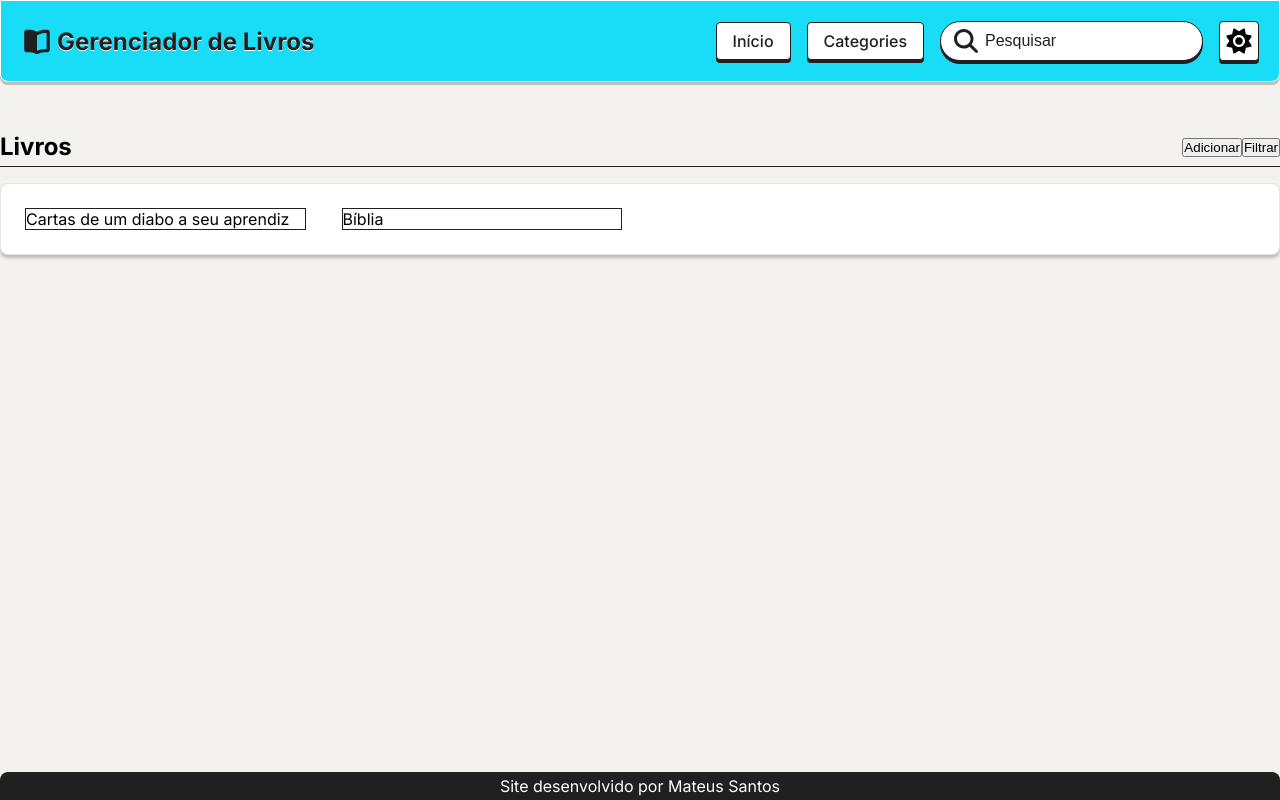
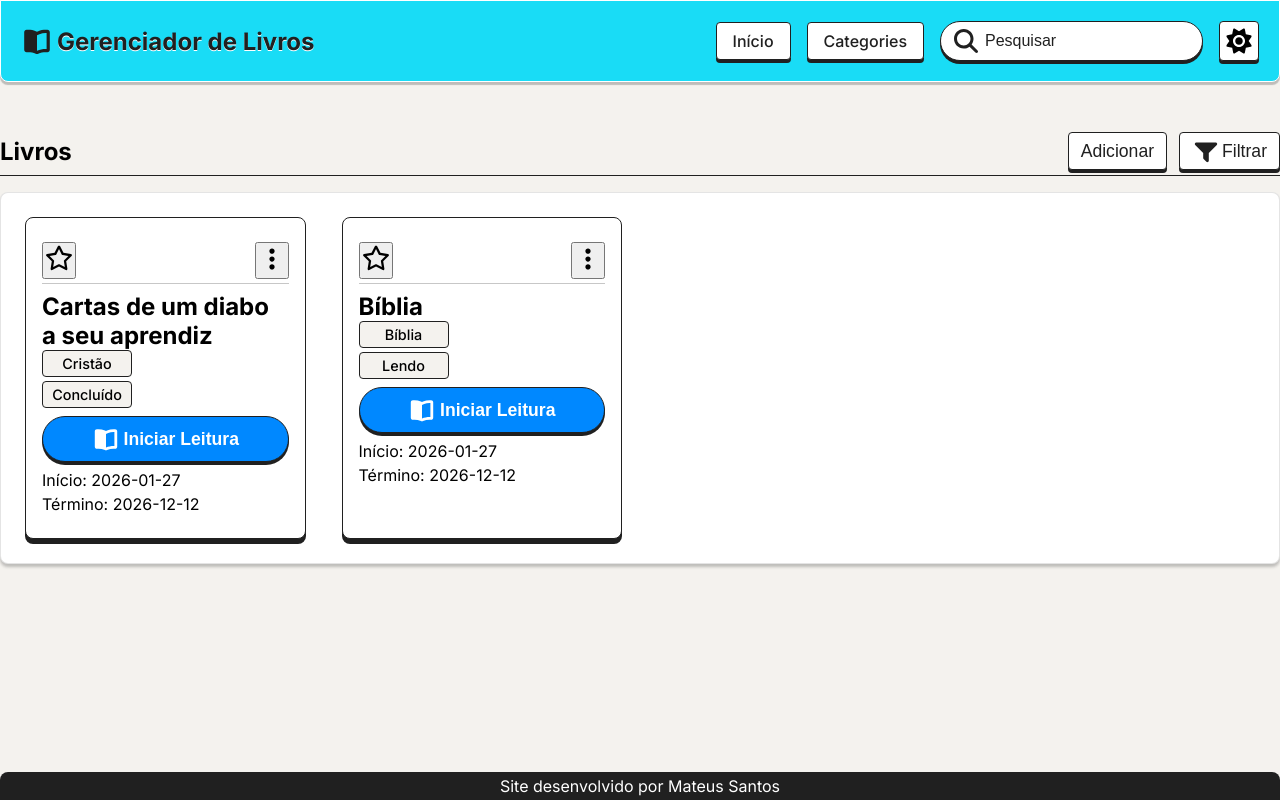
Before and after one commit to MateusSKV9/gerenciador-livros, a React (Vite) app: page / in a window 1280 px wide. Built offline with nearby package versions, Linux system fonts and the light colour scheme.

Commit message:
feat: inital books page configuration

```diff
--- a/src/features/books/components/Book/Book.module.css
+++ b/src/features/books/components/Book/Book.module.css
@@ -1,4 +1,38 @@
 .book {
 	background-color: #fff;
 	border: 1px solid var(--black);
+	padding: 24px 16px;
+	border-radius: 8px;
+
+	border: 1px solid var(--black);
+	box-shadow: 0px 5px 0px var(--black);
+	display: flex;
+	flex-direction: column;
+	gap: 8px;
 }
+
+.header {
+	display: flex;
+	width: 100%;
+	justify-content: space-between;
+	border-bottom: 1px solid var(--box-shadow);
+	padding-bottom: 4px;
+}
+
+.body {
+	display: flex;
+	flex-direction: column;
+	gap: 8px;
+}
+
+.container_flags {
+	display: flex;
+	flex-direction: column;
+	gap: 4px;
+}
+
+.container_dates {
+	display: flex;
+	flex-direction: column;
+	gap: 4px;
+}
--- a/src/features/books/components/Book/Book.tsx
+++ b/src/features/books/components/Book/Book.tsx
@@ -1,9 +1,59 @@
+import { Flag } from "../../../../shared/components/Flag/Flag";
+import { BookButton } from "../BookButton/BookButton";
 import styles from "./Book.module.css";
 
 type BookProps = {
 	name: string;
+	pagesQuantity: number;
+	category: string;
+	status: string;
+	favorite: boolean;
+	startDate: string;
+	endDate: string;
 };
 
-export const Book = ({ name }: BookProps) => {
-	return <article className={styles.book}>{name}</article>;
+export const Book = ({ name, category, status, startDate, endDate }: BookProps) => {
+	return (
+		<article className={styles.book}>
+			<header className={styles.header}>
+				<button type="button" title="favorite">
+					<svg width={30} xmlns="http://www.w3.org/2000/svg" viewBox="0 0 640 640">
+						<path
+							fill="currentColor"
+							d="M320.1 32C329.1 32 337.4 37.1 341.5 45.1L415 189.3L574.9 214.7C583.8 216.1 591.2 222.4 594 231C596.8 239.6 594.5 249 588.2 255.4L473.7 369.9L499 529.8C500.4 538.7 496.7 547.7 489.4 553C482.1 558.3 472.4 559.1 464.4 555L320.1 481.6L175.8 555C167.8 559.1 158.1 558.3 150.8 553C143.5 547.7 139.8 538.8 141.2 529.8L166.4 369.9L52 255.4C45.6 249 43.4 239.6 46.2 231C49 222.4 56.3 216.1 65.3 214.7L225.2 189.3L298.8 45.1C302.9 37.1 311.2 32 320.2 32zM320.1 108.8L262.3 222C258.8 228.8 252.3 233.6 244.7 234.8L119.2 254.8L209 344.7C214.4 350.1 216.9 357.8 215.7 365.4L195.9 490.9L309.2 433.3C316 429.8 324.1 429.8 331 433.3L444.3 490.9L424.5 365.4C423.3 357.8 425.8 350.1 431.2 344.7L521 254.8L395.5 234.8C387.9 233.6 381.4 228.8 377.9 222L320.1 108.8z"
+						/>
+					</svg>
+				</button>
+
+				<button type="button" title="menu">
+					<svg width={30} xmlns="http://www.w3.org/2000/svg" viewBox="0 0 640 640">
+						<path
+							fill="currentColor"
+							d="M320 208C289.1 208 264 182.9 264 152C264 121.1 289.1 96 320 96C350.9 96 376 121.1 376 152C376 182.9 350.9 208 320 208zM320 432C350.9 432 376 457.1 376 488C376 518.9 350.9 544 320 544C289.1 544 264 518.9 264 488C264 457.1 289.1 432 320 432zM376 320C376 350.9 350.9 376 320 376C289.1 376 264 350.9 264 320C264 289.1 289.1 264 320 264C350.9 264 376 289.1 376 320z"
+						/>
+					</svg>
+				</button>
+			</header>
+
+			<div className={styles.body}>
+				<div className={styles.wrapper_col}>
+					<h2>{name}</h2>
+
+					<div className={styles.container_flags}>
+						<Flag text={category} />
+						<Flag text={status} />
+					</div>
+				</div>
+
+				<BookButton styleType="start" icon="start">
+					Iniciar Leitura
+				</BookButton>
+
+				<div className={styles.container_dates}>
+					<span>Início: {startDate}</span>
+					<span>Término: {endDate}</span>
+				</div>
+			</div>
+		</article>
+	);
 };
--- a/src/pages/Books/Books.module.css
+++ b/src/pages/Books/Books.module.css
@@ -1,5 +1,4 @@
-.container_books {
-	display: grid;
-	grid-template-columns: repeat(4, 1fr);
-	gap: 36px;
+.container_buttons {
+	display: flex;
+	gap: 12px;
 }
--- a/src/pages/Books/Books.tsx
+++ b/src/pages/Books/Books.tsx
@@ -42,7 +42,16 @@
 
 			<ContainerUI variant="books">
 				{books.map((book) => (
-					<Book key={book.id} name={book.name} />
+					<Book
+						key={book.id}
+						name={book.name}
+						category={book.category}
+						status={book.status}
+						startDate={book.startDate}
+						endDate={book.endDate}
+						favorite={book.favorite}
+						pagesQuantity={book.pagesQuantity}
+					/>
 				))}
 			</ContainerUI>
 		</section>
--- a/src/shared/components/Button/Button.module.css
+++ b/src/shared/components/Button/Button.module.css
@@ -0,0 +1,30 @@
+.button {
+	display: flex;
+	justify-content: center;
+	align-items: center;
+  gap: 2px;
+
+	font-size: 1.1rem;
+	padding: 4px 12px;
+	border-radius: 4px;
+	cursor: pointer;
+	transition: all 0.15s ease;
+
+	background-color: var(--white);
+	box-shadow: 0px 3px 0px var(--black);
+	color: var(--black);
+	border: 1px solid var(--black);
+
+	transition: all 0.15s ease;
+	cursor: pointer;
+
+	&:hover {
+		transform: translateY(-2px);
+		box-shadow: 0px 6px 0px var(--black);
+	}
+
+	&:active {
+		transform: translateY(2px);
+		box-shadow: 0px 0px 0px var(--black);
+	}
+}
--- a/src/shared/components/Button/Button.tsx
+++ b/src/shared/components/Button/Button.tsx
@@ -1,13 +1,28 @@
 import styles from "./Button.module.css";
 import type { ReactNode } from "react";
 
+const ICONS = {
+	filter: (
+		<svg width={28} xmlns="http://www.w3.org/2000/svg" viewBox="0 0 640 640">
+			<path
+				fill="currentColor"
+				d="M96 128C83.1 128 71.4 135.8 66.4 147.8C61.4 159.8 64.2 173.5 73.4 182.6L256 365.3L256 480C256 488.5 259.4 496.6 265.4 502.6L329.4 566.6C338.6 575.8 352.3 578.5 364.3 573.5C376.3 568.5 384 556.9 384 544L384 365.3L566.6 182.7C575.8 173.5 578.5 159.8 573.5 147.8C568.5 135.8 556.9 128 544 128L96 128z"
+			/>
+		</svg>
+	),
+};
+
+type IconName = keyof typeof ICONS;
+
 type ButtonProps = {
 	children: ReactNode;
+	icon?: IconName;
 };
 
-export const Button = ({ children }: ButtonProps) => {
+export const Button = ({ children, icon }: ButtonProps) => {
 	return (
 		<button className={styles.button} type="button">
+			{icon && ICONS[icon]}
 			{children}
 		</button>
 	);
```
